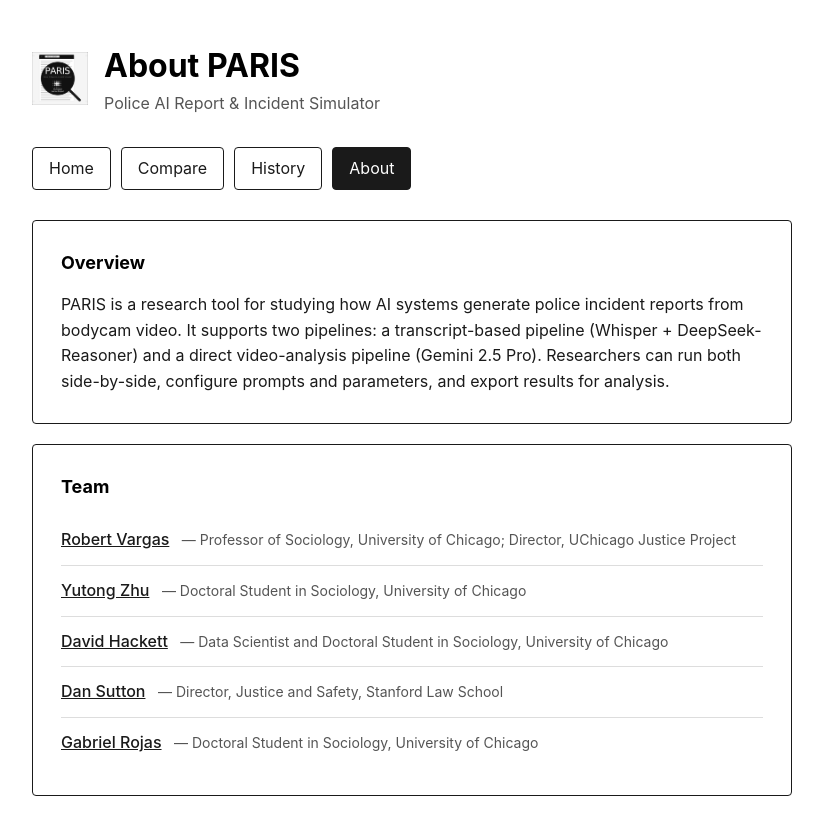
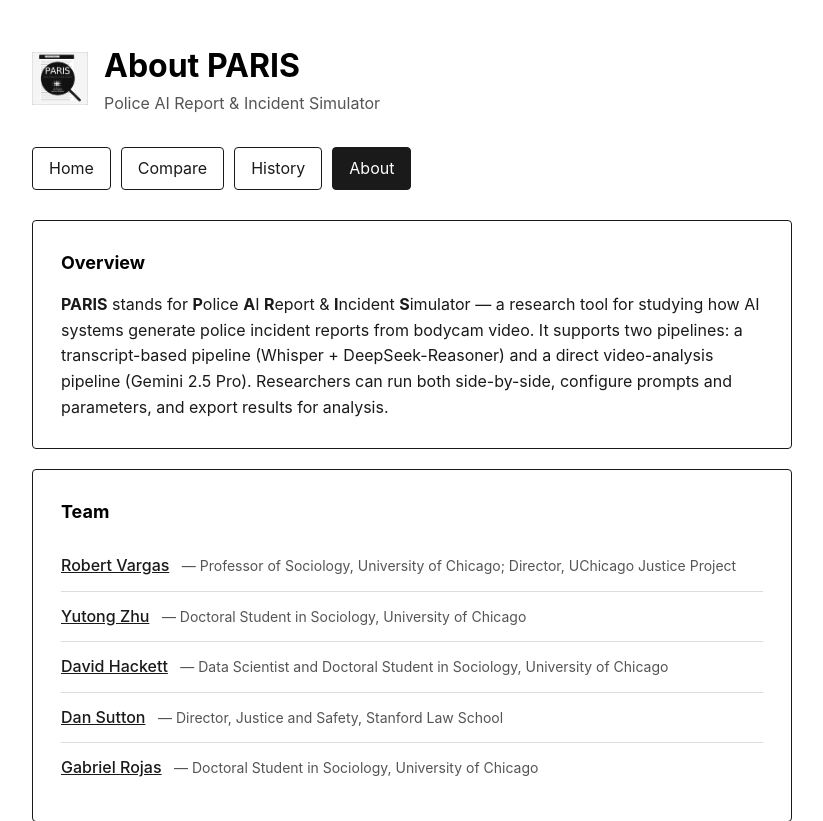
Before and after one commit to maxzhuyt/paris-app, a Flask app: page /about in a window 1280 px wide. Shown: the top 821 px of the page, without its empty margins (228-1051 px from the left). Before the commit the page ends 796 px from the top, so only its background shows below. Run offline with Flask 3, Linux system fonts and the light colour scheme.

Commit message:
Spell out PARIS acronym in About overview
Co-Authored-By: Claude Opus 4.6 (1M context) <noreply@anthropic.com>

```diff
--- a/templates/about.html
+++ b/templates/about.html
@@ -70,7 +70,7 @@
 
     <div class="section">
         <h2>Overview</h2>
-        <p>PARIS is a research tool for studying how AI systems generate police incident reports from bodycam video. It supports two pipelines: a transcript-based pipeline (Whisper + DeepSeek-Reasoner) and a direct video-analysis pipeline (Gemini 2.5 Pro). Researchers can run both side-by-side, configure prompts and parameters, and export results for analysis.</p>
+        <p><strong>PARIS</strong> stands for <strong>P</strong>olice <strong>A</strong>I <strong>R</strong>eport & <strong>I</strong>ncident <strong>S</strong>imulator — a research tool for studying how AI systems generate police incident reports from bodycam video. It supports two pipelines: a transcript-based pipeline (Whisper + DeepSeek-Reasoner) and a direct video-analysis pipeline (Gemini 2.5 Pro). Researchers can run both side-by-side, configure prompts and parameters, and export results for analysis.</p>
     </div>
 
     <div class="section">
```
